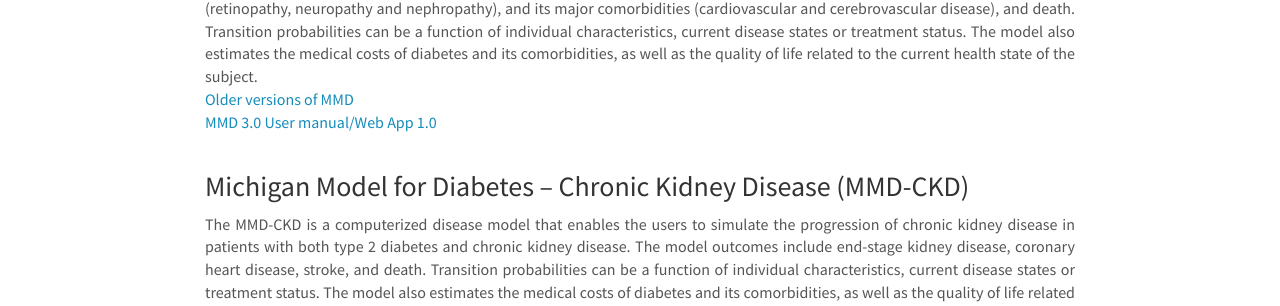
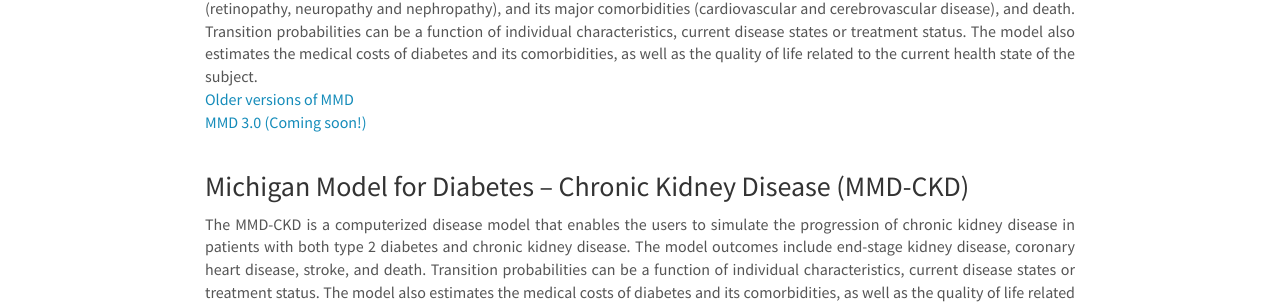
Before and after one commit to WenYeLeafGitHub/MichiganDiabetesModelingGroup.github.io, a Jekyll site: the page built from _pages/Software_App/index.html, in a window 1280 px wide. Shown: the part 238-544 px from the top of the page. Built offline with Jekyll 4.4.1, drawn with Linux system fonts in a browser that asks for light colours; nearby versions of some CDN libraries.

Commit message:
Update Software_App.yml

```diff
--- a/_data/Software_App.yml
+++ b/_data/Software_App.yml
@@ -1,5 +1,5 @@
 - title: "Michigan Model for Diabetes (MMD)"
-  content: MMD is a computerized disease model that enables the users to simulate the progression of diabetes over time, its complications (retinopathy, neuropathy and nephropathy), and its major comorbidities (cardiovascular and cerebrovascular disease), and death. Transition probabilities can be a function of individual characteristics, current disease states or treatment status. The model also estimates the medical costs of diabetes and its comorbidities, as well as the quality of life related to the current health state of the subject. <br/> <a href="https://diabetes.med.umich.edu/affiliated-centers/michigan-center-diabetes-translational-research-mcdtr/cores-and-programs-4">Older versions of MMD</a>  <br/> <a href="Software_App/MMD_3_0">MMD 3.0 User manual/Web App 1.0</a>
+  content: MMD is a computerized disease model that enables the users to simulate the progression of diabetes over time, its complications (retinopathy, neuropathy and nephropathy), and its major comorbidities (cardiovascular and cerebrovascular disease), and death. Transition probabilities can be a function of individual characteristics, current disease states or treatment status. The model also estimates the medical costs of diabetes and its comorbidities, as well as the quality of life related to the current health state of the subject. <br/> <a href="https://diabetes.med.umich.edu/affiliated-centers/michigan-center-diabetes-translational-research-mcdtr/cores-and-programs-4">Older versions of MMD</a>  <br/> <a href="MMD_3_0">MMD 3.0 (Coming soon!)</a>
 
 - title: "Michigan Model for Diabetes – Chronic Kidney Disease (MMD-CKD)"
   content: The MMD-CKD is a computerized disease model that enables the users to simulate the progression of chronic kidney disease in patients with both type 2 diabetes and chronic kidney disease. The model outcomes include end-stage kidney disease, coronary heart disease, stroke, and death. Transition probabilities can be a function of individual characteristics, current disease states or treatment status. The model also estimates the medical costs of diabetes and its comorbidities, as well as the quality of life related to the current health state of the subject. <p style="color:blue;"> <u>MMD-CKD 1.0</u> (Coming soon!) </p>
```
